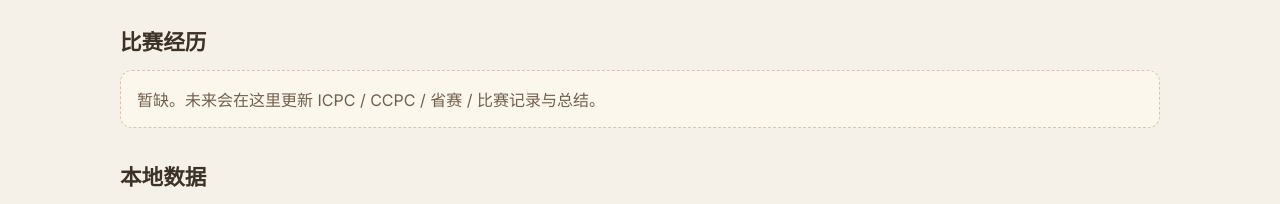
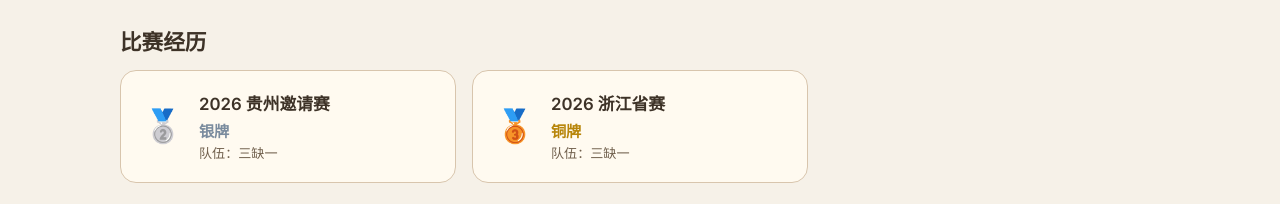
Before and after one commit to usedchang/usedchang-wiki, a Vue app in the folder vue-app/: page / in a window 1280 px wide. Shown: the part 1056-1260 px from the top of the page. Built offline with nearby package versions, Linux system fonts and the light colour scheme; no server answers.

Commit message:
feat: add 2026 contest achievements (Zhejiang bronze, Guizhou silver)

```diff
--- a/vue-app/src/style.css
+++ b/vue-app/src/style.css
@@ -2400,3 +2400,57 @@ textarea {
     padding-left: 8px;
   }
 }
+
+/* ══════════════════════════════════════════════════════════════
+   比赛经历卡片
+   ══════════════════════════════════════════════════════════════ */
+
+.contest-grid {
+  display: grid;
+  grid-template-columns: repeat(auto-fill, minmax(260px, 1fr));
+  gap: 16px;
+}
+
+.contest-card {
+  display: flex;
+  gap: 16px;
+  align-items: center;
+  padding: 20px 22px;
+  border-radius: 16px;
+  border: 1px solid var(--border);
+  background: var(--card);
+}
+
+.contest-medal {
+  font-size: 2rem;
+  line-height: 1;
+}
+
+.contest-info {
+  min-width: 0;
+}
+
+.contest-info h3 {
+  margin: 0 0 4px;
+  font-size: 1.05rem;
+}
+
+.contest-award {
+  margin: 0;
+  font-weight: 700;
+  font-size: 0.95rem;
+}
+
+.contest-team {
+  margin: 2px 0 0;
+  font-size: 0.82rem;
+  color: var(--text-soft);
+}
+
+.contest-silver .contest-award {
+  color: #7b8c9e;
+}
+
+.contest-bronze .contest-award {
+  color: #b8860b;
+}
--- a/vue-app/src/views/HomeView.vue
+++ b/vue-app/src/views/HomeView.vue
@@ -155,8 +155,23 @@ const latestPublishedJournals = computed(() =>
       <div class="section-title-row">
         <h2>比赛经历</h2>
       </div>
-      <div class="empty-state">
-        暂缺。未来会在这里更新 ICPC / CCPC / 省赛 / 比赛记录与总结。
+      <div class="contest-grid">
+        <article class="contest-card contest-silver">
+          <div class="contest-medal">🥈</div>
+          <div class="contest-info">
+            <h3>2026 贵州邀请赛</h3>
+            <p class="contest-award">银牌</p>
+            <p class="contest-team">队伍：三缺一</p>
+          </div>
+        </article>
+        <article class="contest-card contest-bronze">
+          <div class="contest-medal">🥉</div>
+          <div class="contest-info">
+            <h3>2026 浙江省赛</h3>
+            <p class="contest-award">铜牌</p>
+            <p class="contest-team">队伍：三缺一</p>
+          </div>
+        </article>
       </div>
     </section>
 
```
